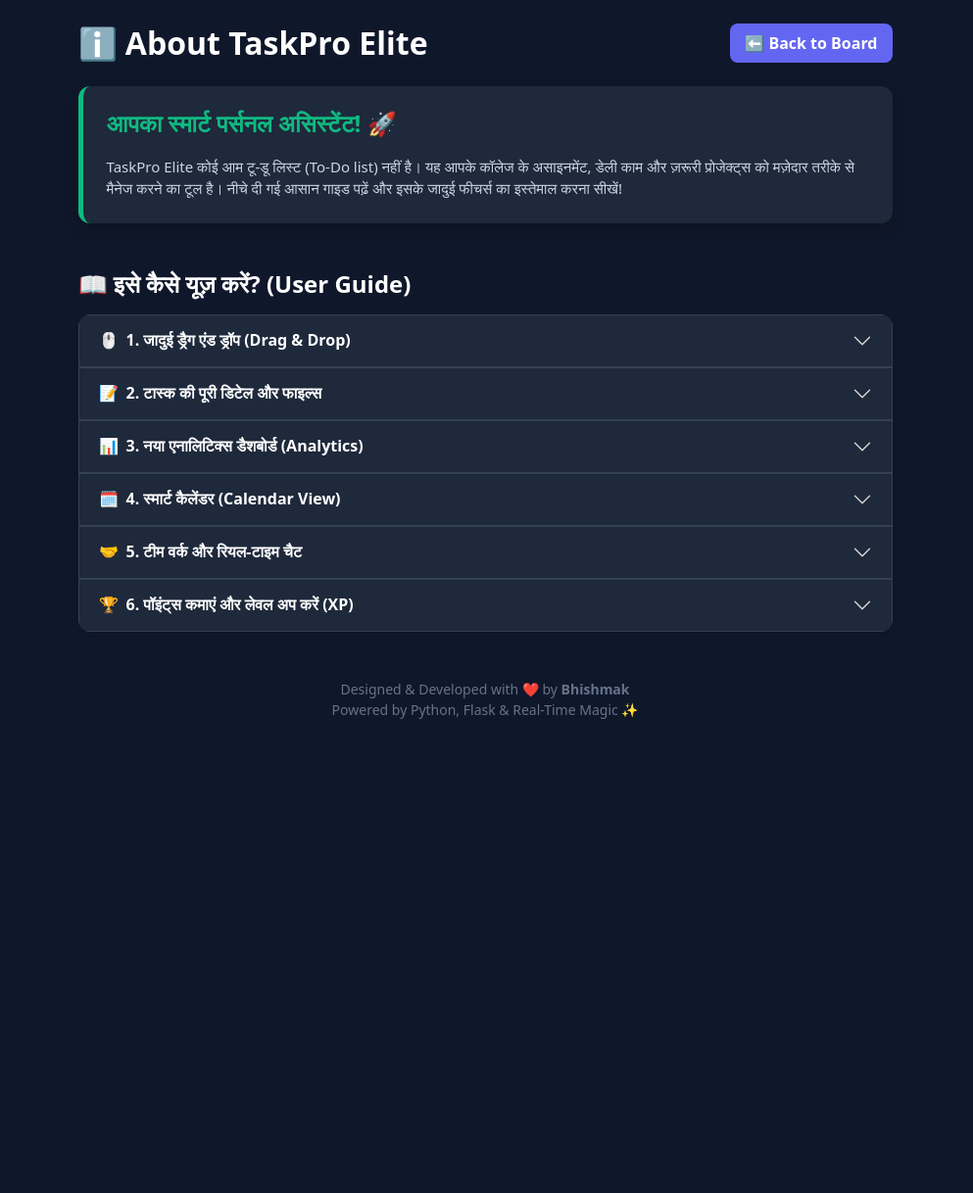
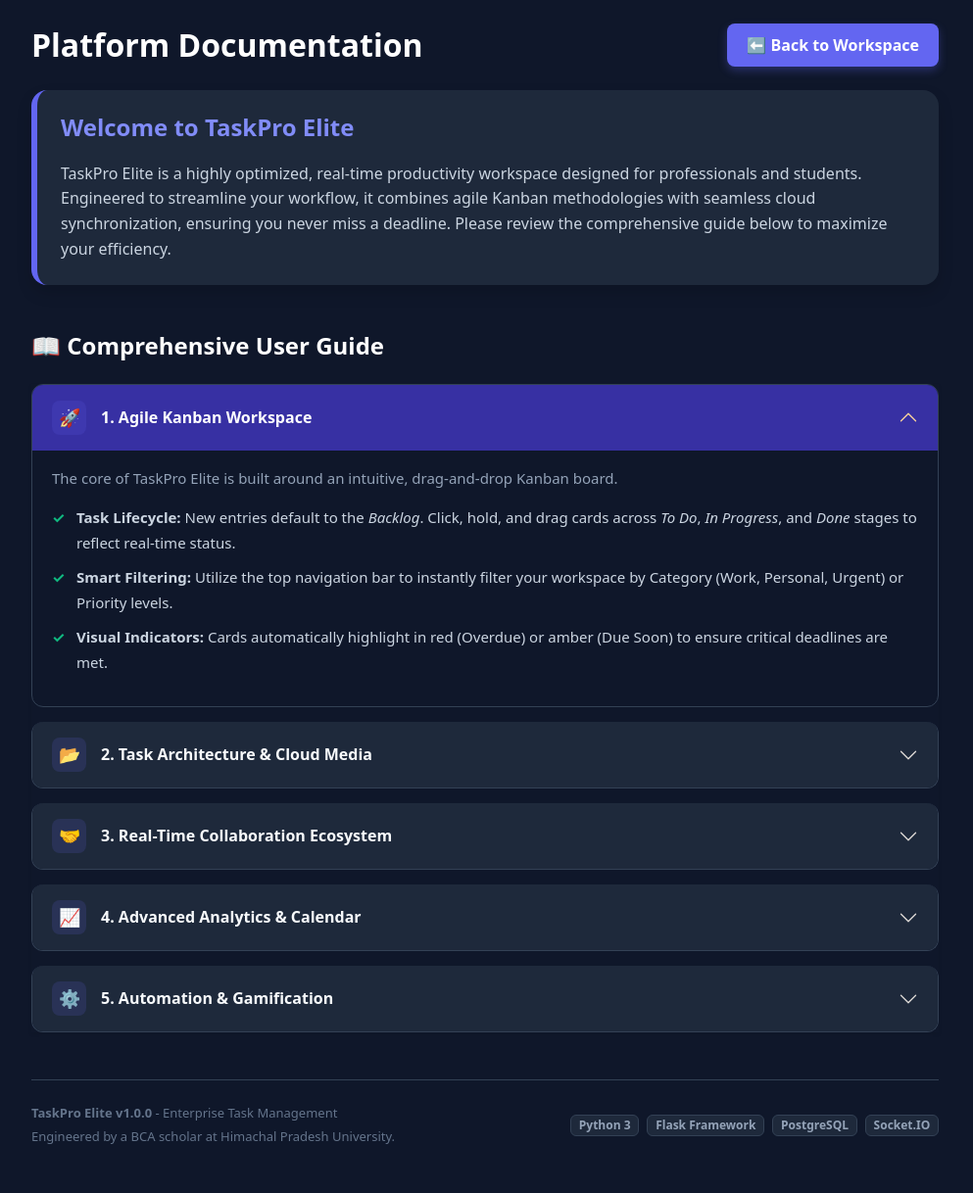
Before and after one commit to bhishmak529-sys/my-task-app, a Flask app: page /about in a window 1280 px wide. Shown: the whole page at 98% size, without its empty margins (145-1138 px from the left). Before the commit the page ends 734 px from the top, so only its background shows below. Run offline with Flask 3, Linux system fonts and the light colour scheme.

Commit message:
Update about.html

```diff
--- a/templates/about.html
+++ b/templates/about.html
@@ -2,136 +2,191 @@
 {% block body %}
 
 <style>
-    /* Accordion Custom Styling for Dark Theme */
+    /* Premium Dark Theme Accordion Styling */
     .accordion-button::after { filter: invert(1); }
-    .accordion-button:not(.collapsed) { background-color: #312e81 !important; color: white !important; box-shadow: none; }
+    .accordion-button:not(.collapsed) {
+        background-color: #3730a3 !important;
+        color: white !important;
+        box-shadow: none;
+    }
+    .accordion-button {
+        background: #1e293b;
+        color: #f8fafc;
+        border: none;
+        transition: all 0.3s ease;
+    }
     .accordion-button:focus { box-shadow: none; border-color: #6366f1; }
-
-    /* Fun hover effect on emojis */
-    .emoji-icon { transition: transform 0.2s; display: inline-block; }
-    .accordion-button:hover .emoji-icon { transform: scale(1.3); }
+    .accordion-item {
+        background: #0f172a;
+        border: 1px solid #334155;
+        border-radius: 12px !important;
+        margin-bottom: 15px;
+        overflow: hidden;
+    }
+    .feature-icon {
+        display: inline-flex;
+        align-items: center;
+        justify-content: center;
+        width: 35px;
+        height: 35px;
+        border-radius: 8px;
+        background: rgba(99, 102, 241, 0.15);
+        color: #818cf8;
+        margin-right: 15px;
+        font-size: 18px;
+    }
+    .feature-list-custom {
+        list-style: none;
+        padding-left: 0;
+        margin-top: 15px;
+    }
+    .feature-list-custom li {
+        position: relative;
+        padding-left: 25px;
+        margin-bottom: 10px;
+        color: #cbd5e1;
+    }
+    .feature-list-custom li::before {
+        content: '✓';
+        position: absolute;
+        left: 0;
+        color: #10b981;
+        font-weight: bold;
+    }
 </style>
 
-<div class="row justify-content-center mt-4">
-    <div class="col-md-9">
+<div class="row justify-content-center mt-4 mb-5">
+    <div class="col-md-10">
 
         <!-- Header Section -->
         <div class="d-flex justify-content-between align-items-center mb-4">
-            <h2 class="text-white fw-bold mb-0"><span class="emoji-icon">ℹ️</span> About TaskPro Elite</h2>
-            <a href="/" class="btn fw-bold" style="background: #6366f1; color: white; border: none; padding: 8px 15px; border-radius: 8px; transition: 0.3s;">⬅ Back to Board</a>
+            <h2 class="text-white fw-bold mb-0">Platform Documentation</h2>
+            <a href="/" class="btn fw-bold" style="background: #6366f1; color: white; border: none; padding: 10px 20px; border-radius: 8px; transition: 0.3s; box-shadow: 0 4px 10px rgba(99,102,241,0.3);">⬅ Back to Workspace</a>
         </div>
 
-        <!-- Welcome Message Card -->
-        <div class="card shadow p-4 border-0 mb-4" style="background: #1e293b; color: white; border-radius: 12px; border-left: 5px solid #10b981 !important;">
-            <h4 class="fw-bold" style="color: #10b981;">आपका स्मार्ट पर्सनल असिस्टेंट! 🚀</h4>
-            <p style="color: #cbd5e1; font-size: 15px; margin-bottom: 0; margin-top: 10px;">
-                TaskPro Elite कोई आम टू-डू लिस्ट (To-Do list) नहीं है। यह आपके कॉलेज के असाइनमेंट, डेली काम और ज़रूरी प्रोजेक्ट्स को मज़ेदार तरीके से मैनेज करने का टूल है। नीचे दी गई आसान गाइड पढ़ें और इसके जादुई फीचर्स का इस्तेमाल करना सीखें!
+        <!-- Executive Summary Card -->
+        <div class="card shadow p-4 border-0 mb-5" style="background: #1e293b; color: white; border-radius: 16px; border-left: 6px solid #6366f1 !important;">
+            <h4 class="fw-bold" style="color: #818cf8;">Welcome to TaskPro Elite</h4>
+            <p style="color: #cbd5e1; font-size: 16px; margin-bottom: 0; margin-top: 12px; line-height: 1.6;">
+                TaskPro Elite is a highly optimized, real-time productivity workspace designed for professionals and students. Engineered to streamline your workflow, it combines agile Kanban methodologies with seamless cloud synchronization, ensuring you never miss a deadline. Please review the comprehensive guide below to maximize your efficiency.
             </p>
         </div>
 
-        <!-- How to Use Section (Interactive Accordion) -->
-        <h4 class="text-white mb-3 fw-bold mt-5"><span class="emoji-icon">📖</span> इसे कैसे यूज़ करें? (User Guide)</h4>
+        <!-- Comprehensive User Guide -->
+        <h4 class="text-white mb-4 fw-bold">📖 Comprehensive User Guide</h4>
 
-        <div class="accordion shadow-sm" id="helpAccordion" style="border-radius: 12px; overflow: hidden;">
+        <div class="accordion shadow-sm" id="helpAccordion">
 
-            <!-- Guide Item 1 -->
-            <div class="accordion-item" style="background: #0f172a; border: 1px solid #334155;">
+            <!-- Module 1: Agile Workspace -->
+            <div class="accordion-item">
                 <h2 class="accordion-header">
-                    <button class="accordion-button collapsed fw-bold" type="button" data-bs-toggle="collapse" data-bs-target="#collapseOne" style="background: #1e293b; color: white; font-size: 16px;">
-                        <span class="emoji-icon me-2">🖱️</span> 1. जादुई ड्रैग एंड ड्रॉप (Drag & Drop)
+                    <button class="accordion-button fw-bold" type="button" data-bs-toggle="collapse" data-bs-target="#moduleOne">
+                        <span class="feature-icon">🚀</span> 1. Agile Kanban Workspace
                     </button>
                 </h2>
-                <div id="collapseOne" class="accordion-collapse collapse" data-bs-parent="#helpAccordion">
-                    <div class="accordion-body" style="color: #94a3b8; font-size: 15px; line-height: 1.6;">
-                        जब आप नया काम जोड़ते हैं, तो वह सीधा <b>Backlog</b> में जाता है।<br><br>
-                        👉 <b>Trick:</b> किसी भी टास्क को माउस से पकड़ें (Click & Hold) और उसे खिसका कर <b>To Do</b> या <b>In Progress</b> में डाल दें। जब काम ख़त्म हो जाए, तो उसे <b>Done</b> में डालें और स्क्रीन पर उड़ने वाले पटाखों (Confetti) का मज़ा लें! 🎉
+                <div id="moduleOne" class="accordion-collapse collapse show" data-bs-parent="#helpAccordion">
+                    <div class="accordion-body" style="color: #94a3b8; font-size: 15px; line-height: 1.7;">
+                        The core of TaskPro Elite is built around an intuitive, drag-and-drop Kanban board.
+                        <ul class="feature-list-custom">
+                            <li><strong>Task Lifecycle:</strong> New entries default to the <em>Backlog</em>. Click, hold, and drag cards across <em>To Do</em>, <em>In Progress</em>, and <em>Done</em> stages to reflect real-time status.</li>
+                            <li><strong>Smart Filtering:</strong> Utilize the top navigation bar to instantly filter your workspace by Category (Work, Personal, Urgent) or Priority levels.</li>
+                            <li><strong>Visual Indicators:</strong> Cards automatically highlight in red (Overdue) or amber (Due Soon) to ensure critical deadlines are met.</li>
+                        </ul>
                     </div>
                 </div>
             </div>
 
-            <!-- Guide Item 2 -->
-            <div class="accordion-item" style="background: #0f172a; border: 1px solid #334155;">
+            <!-- Module 2: Deep Task Architecture -->
+            <div class="accordion-item">
                 <h2 class="accordion-header">
-                    <button class="accordion-button collapsed fw-bold" type="button" data-bs-toggle="collapse" data-bs-target="#collapseTwo" style="background: #1e293b; color: white; font-size: 16px;">
-                        <span class="emoji-icon me-2">📝</span> 2. टास्क की पूरी डिटेल और फाइल्स
+                    <button class="accordion-button collapsed fw-bold" type="button" data-bs-toggle="collapse" data-bs-target="#moduleTwo">
+                        <span class="feature-icon">📂</span> 2. Task Architecture & Cloud Media
                     </button>
                 </h2>
-                <div id="collapseTwo" class="accordion-collapse collapse" data-bs-parent="#helpAccordion">
-                    <div class="accordion-body" style="color: #94a3b8; font-size: 15px; line-height: 1.6;">
-                        सिर्फ नाम नहीं, काम की पूरी जानकारी रखें! <b>टास्क कार्ड पर क्लिक करें</b>, एक नया पॉप-अप खुलेगा जहाँ आप:<br>
-                        ✅ काम का पूरा <b>Description</b> लिख सकते हैं।<br>
-                        ✅ काम को छोटे हिस्सों में बांटने के लिए <b>Sub-tasks (चेकलिस्ट)</b> बना सकते हैं।<br>
-                        ✅ ज़रूरी <b>Images या PDF फाइल्स</b> अपलोड कर सकते हैं (जो सुरक्षित रूप से क्लाउड पर सेव होती हैं)।
+                <div id="moduleTwo" class="accordion-collapse collapse" data-bs-parent="#helpAccordion">
+                    <div class="accordion-body" style="color: #94a3b8; font-size: 15px; line-height: 1.7;">
+                        Clicking on any task card opens its dedicated detailed view, transforming a simple to-do item into a comprehensive project hub.
+                        <ul class="feature-list-custom">
+                            <li><strong>Descriptions & Notes:</strong> Add extensive details, URLs, or meeting notes to your task.</li>
+                            <li><strong>Sub-Task Delegation:</strong> Break complex tasks into manageable checklists. Monitor completion directly from the main card.</li>
+                            <li><strong>Cloudinary Integration:</strong> Securely upload project files, PDFs, and high-resolution images. All media is hosted dynamically on secure cloud servers.</li>
+                        </ul>
                     </div>
                 </div>
             </div>
 
-            <!-- Guide Item 3: NAYA FEATURE -->
-            <div class="accordion-item" style="background: #0f172a; border: 1px solid #334155;">
+            <!-- Module 3: Team Collaboration -->
+            <div class="accordion-item">
                 <h2 class="accordion-header">
-                    <button class="accordion-button collapsed fw-bold" type="button" data-bs-toggle="collapse" data-bs-target="#collapseAnalytics" style="background: #1e293b; color: white; font-size: 16px;">
-                        <span class="emoji-icon me-2">📊</span> 3. नया एनालिटिक्स डैशबोर्ड (Analytics)
+                    <button class="accordion-button collapsed fw-bold" type="button" data-bs-toggle="collapse" data-bs-target="#moduleThree">
+                        <span class="feature-icon">🤝</span> 3. Real-Time Collaboration Ecosystem
                     </button>
                 </h2>
-                <div id="collapseAnalytics" class="accordion-collapse collapse" data-bs-parent="#helpAccordion">
-                    <div class="accordion-body" style="color: #94a3b8; font-size: 15px; line-height: 1.6;">
-                        देखें कि आप कितने प्रोडक्टिव हैं! ऊपर मेनू में <b>📊 Analytics</b> पर क्लिक करें।<br>
-                        वहाँ आपको <b>Pie Charts</b> और <b>Bar Graphs</b> दिखेंगे जो बताएंगे कि आपके कितने काम पेंडिंग हैं और कितने काम "High Priority" के हैं।
+                <div id="moduleThree" class="accordion-collapse collapse" data-bs-parent="#helpAccordion">
+                    <div class="accordion-body" style="color: #94a3b8; font-size: 15px; line-height: 1.7;">
+                        TaskPro Elite eliminates the need for manual page refreshes during team efforts.
+                        <ul class="feature-list-custom">
+                            <li><strong>Instant Sharing:</strong> Invite colleagues via their registered username. The system automatically dispatches an encrypted email notification to them.</li>
+                            <li><strong>WebSocket Synchronization:</strong> When a collaborator moves a task or updates a status, the changes reflect on your screen instantaneously via Socket.IO technology.</li>
+                            <li><strong>Integrated Discussion Threads:</strong> Utilize the in-task chat interface to communicate contextually with your team regarding specific deliverables.</li>
+                        </ul>
                     </div>
                 </div>
             </div>
 
-            <!-- Guide Item 4: NAYA FEATURE -->
-            <div class="accordion-item" style="background: #0f172a; border: 1px solid #334155;">
+            <!-- Module 4: Analytics & Tracking -->
+            <div class="accordion-item">
                 <h2 class="accordion-header">
-                    <button class="accordion-button collapsed fw-bold" type="button" data-bs-toggle="collapse" data-bs-target="#collapseCalendar" style="background: #1e293b; color: white; font-size: 16px;">
-                        <span class="emoji-icon me-2">🗓️</span> 4. स्मार्ट कैलेंडर (Calendar View)
+                    <button class="accordion-button collapsed fw-bold" type="button" data-bs-toggle="collapse" data-bs-target="#moduleFour">
+                        <span class="feature-icon">📈</span> 4. Advanced Analytics & Calendar
                     </button>
                 </h2>
-                <div id="collapseCalendar" class="accordion-collapse collapse" data-bs-parent="#helpAccordion">
-                    <div class="accordion-body" style="color: #94a3b8; font-size: 15px; line-height: 1.6;">
-                        क्या आपको लिस्ट पसंद नहीं? कोई बात नहीं! ऊपर <b>🗓️ Calendar</b> बटन पर क्लिक करें।<br>
-                        यहाँ आपको अपने सारे काम एक महीने के कैलेंडर में दिखेंगे। आप चाहें तो टास्क को एक तारीख से उठाकर दूसरी तारीख पर <b>Drag & Drop</b> करके उसकी Due Date बदल सकते हैं!
+                <div id="moduleFour" class="accordion-collapse collapse" data-bs-parent="#helpAccordion">
+                    <div class="accordion-body" style="color: #94a3b8; font-size: 15px; line-height: 1.7;">
+                        Maintain absolute control over your schedule and productivity metrics.
+                        <ul class="feature-list-custom">
+                            <li><strong>Data Dashboard:</strong> Access the <em>Analytics</em> section to view dynamically generated Chart.js graphs detailing your task distribution by status and priority.</li>
+                            <li><strong>Interactive Calendar:</strong> Switch to the <em>Calendar View</em> to manage monthly deliverables. Drag and drop tasks directly on the calendar grid to modify their deadlines.</li>
+                            <li><strong>Activity Audit Log:</strong> A tamper-proof history log records every action (edits, deletions, status changes) with precise timestamps for complete transparency.</li>
+                        </ul>
                     </div>
                 </div>
             </div>
 
-            <!-- Guide Item 5: NAYA FEATURE -->
-            <div class="accordion-item" style="background: #0f172a; border: 1px solid #334155;">
+            <!-- Module 5: Automation & Gamification -->
+            <div class="accordion-item">
                 <h2 class="accordion-header">
-                    <button class="accordion-button collapsed fw-bold" type="button" data-bs-toggle="collapse" data-bs-target="#collapseTeam" style="background: #1e293b; color: white; font-size: 16px;">
-                        <span class="emoji-icon me-2">🤝</span> 5. टीम वर्क और रियल-टाइम चैट
+                    <button class="accordion-button collapsed fw-bold" type="button" data-bs-toggle="collapse" data-bs-target="#moduleFive">
+                        <span class="feature-icon">⚙️</span> 5. Automation & Gamification
                     </button>
                 </h2>
-                <div id="collapseTeam" class="accordion-collapse collapse" data-bs-parent="#helpAccordion">
-                    <div class="accordion-body" style="color: #94a3b8; font-size: 15px; line-height: 1.6;">
-                        अकेले काम क्यों करना? किसी भी टास्क को खोलें और उसे अपने दोस्तों के साथ <b>Share</b> करें (उनका यूज़रनेम डालकर)।<br>
-                        👉 दोस्त को तुरंत एक <b>Email Alert</b> चला जाएगा!<br>
-                        👉 आप दोनों एक साथ उस टास्क पर <b>चैट (Chat)</b> कर सकते हैं और अगर आपका दोस्त टास्क मूव करेगा, तो आपकी स्क्रीन पर भी वो तुरंत (Real-time) मूव हो जाएगा!
-                    </div>
-                </div>
-            </div>
-
-            <!-- Guide Item 6: NAYA FEATURE -->
-            <div class="accordion-item" style="background: #0f172a; border: 1px solid #334155;">
-                <h2 class="accordion-header">
-                    <button class="accordion-button collapsed fw-bold" type="button" data-bs-toggle="collapse" data-bs-target="#collapseXP" style="background: #1e293b; color: white; font-size: 16px;">
-                        <span class="emoji-icon me-2">🏆</span> 6. पॉइंट्स कमाएं और लेवल अप करें (XP)
-                    </button>
-                </h2>
-                <div id="collapseXP" class="accordion-collapse collapse" data-bs-parent="#helpAccordion">
-                    <div class="accordion-body" style="color: #94a3b8; font-size: 15px; line-height: 1.6;">
-                        काम करने को हमने एक गेम बना दिया है! हर बार जब आप कोई काम पूरा करके उसे <b>Done</b> में डालते हैं, तो आपको <b>+10 XP</b> पॉइंट्स मिलते हैं।<br>
-                        पॉइंट्स कमाते जाएं और "Novice 🥉" से "Legend 💎" का बैज (Badge) हासिल करें!
+                <div id="moduleFive" class="accordion-collapse collapse" data-bs-parent="#helpAccordion">
+                    <div class="accordion-body" style="color: #94a3b8; font-size: 15px; line-height: 1.7;">
+                        <ul class="feature-list-custom">
+                            <li><strong>Automated Morning Briefings:</strong> Our APScheduler background worker scans your database daily and delivers a personalized email summarizing your pending tasks for the day.</li>
+                            <li><strong>XP & Ranking System:</strong> Productivity is rewarded. Earn +10 XP for every task completed. Ascend through the ranks from <em>Novice 🥉</em> to the prestigious <em>Legend 💎</em> tier.</li>
+                            <li><strong>Data Portability:</strong> Export your entire workspace into a structured CSV format with a single click for local backups.</li>
+                        </ul>
                     </div>
                 </div>
             </div>
 
         </div>
 
-        <!-- Developer Signature -->
-        <div class="text-center mt-5 mb-4" style="color: #64748b; font-size: 14px;">
-            <p>Designed & Developed with ❤️ by <b>Bhishmak</b> <br> Powered by Python, Flask & Real-Time Magic ✨</p>
+        <!-- Developer Signature & Tech Stack -->
+        <div class="mt-5 pt-4" style="border-top: 1px solid #334155;">
+            <div class="d-flex justify-content-between align-items-center flex-wrap gap-3">
+                <div style="color: #64748b; font-size: 13px;">
+                    <p class="mb-1"><strong>TaskPro Elite v1.0.0</strong> - Enterprise Task Management</p>
+                    <p class="mb-0">Engineered by a BCA scholar at Himachal Pradesh University.</p>
+                </div>
+                <div class="d-flex gap-2 flex-wrap">
+                    <span class="badge" style="background: #1e293b; color: #94a3b8; border: 1px solid #334155;">Python 3</span>
+                    <span class="badge" style="background: #1e293b; color: #94a3b8; border: 1px solid #334155;">Flask Framework</span>
+                    <span class="badge" style="background: #1e293b; color: #94a3b8; border: 1px solid #334155;">PostgreSQL</span>
+                    <span class="badge" style="background: #1e293b; color: #94a3b8; border: 1px solid #334155;">Socket.IO</span>
+                </div>
+            </div>
         </div>
 
     </div>
```
